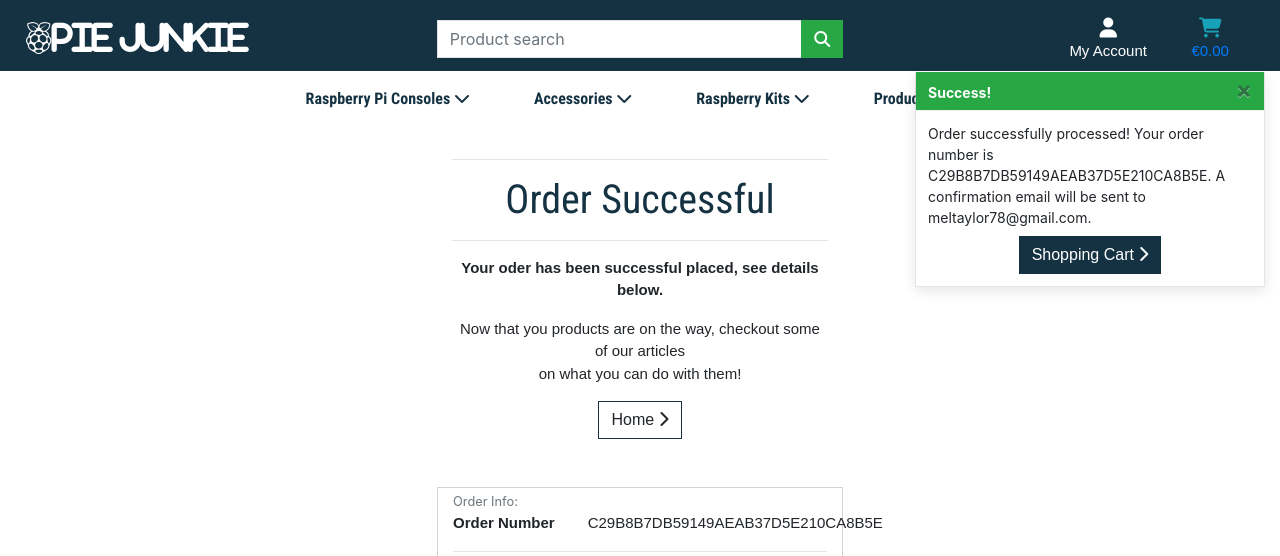
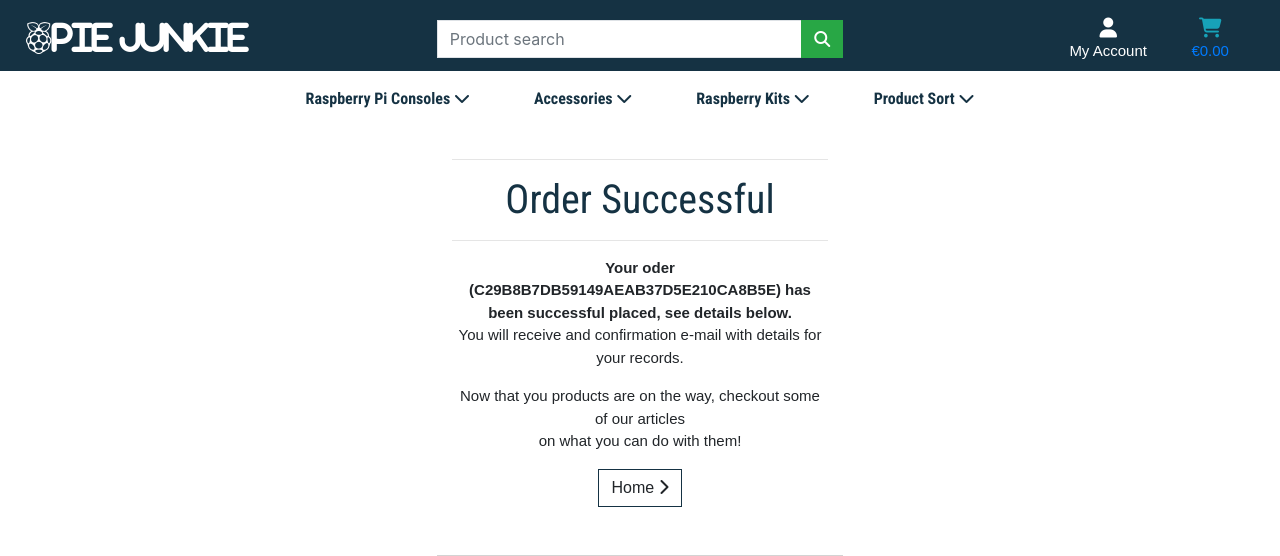
Before and after one commit to meltaylor78/pie_junkie, a Django app: a page that uses checkout/templates/checkout/checkout_successful.html in a window 1280 px wide. Shown: the top 556 px of the page. Run offline with Django 3.2, Linux system fonts and the light colour scheme; data comes from the database, SQL or seed files in the repository; some libraries are stand-ins or nearby versions.

Commit message:
removed message for succesful order from views as it is duplicating whats is on the main page. Updated content on order succesful page

```diff
--- a/checkout/templates/checkout/checkout_successful.html
+++ b/checkout/templates/checkout/checkout_successful.html
@@ -12,7 +12,8 @@
                 <hr>
                 <h1>Order Successful</h1>
                 <hr>
-                <p><strong>Your oder has been successful placed, see details below.</strong></p>
+                <p><strong>Your oder ({{ order.order_number }}) has been successful placed, see details below.</strong> <br>
+                You will receive and confirmation e-mail with details for your records.</p>
                 <p>Now that you products are on the way, checkout some of our articles <br> on what you can do with them!</p>
                 <a href="{% url 'home' %}" class="btn main_btn">Home <i class="fas fa-chevron-right"></i></a>
             </div>
--- a/checkout/views.py
+++ b/checkout/views.py
@@ -120,9 +120,6 @@ def checkout(request):
 def checkout_success(request, order_number):
     save_info = request.session.get('save_info')
     order = get_object_or_404(Order, order_number=order_number)
-    messages.success(request, f'Order successfully processed! \
-        Your order number is {order_number}. A confirmation \
-        email will be sent to {order.email}.')
 
     if 'cart' in request.session:
         del request.session['cart']
```
